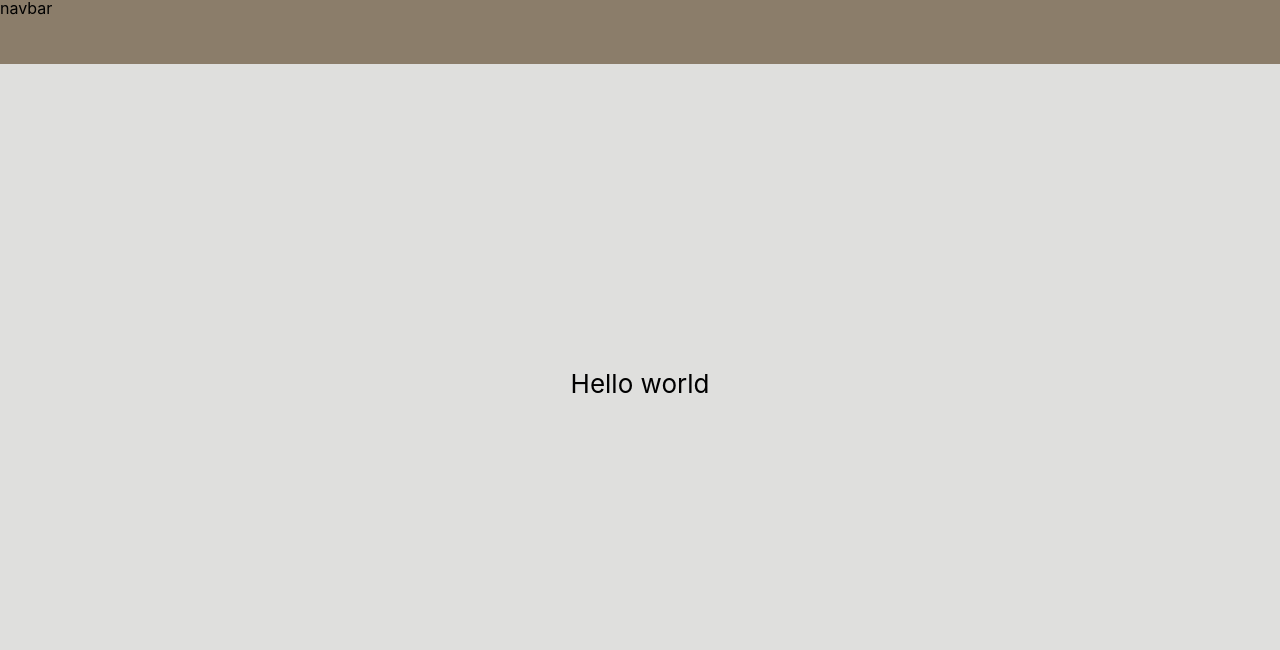
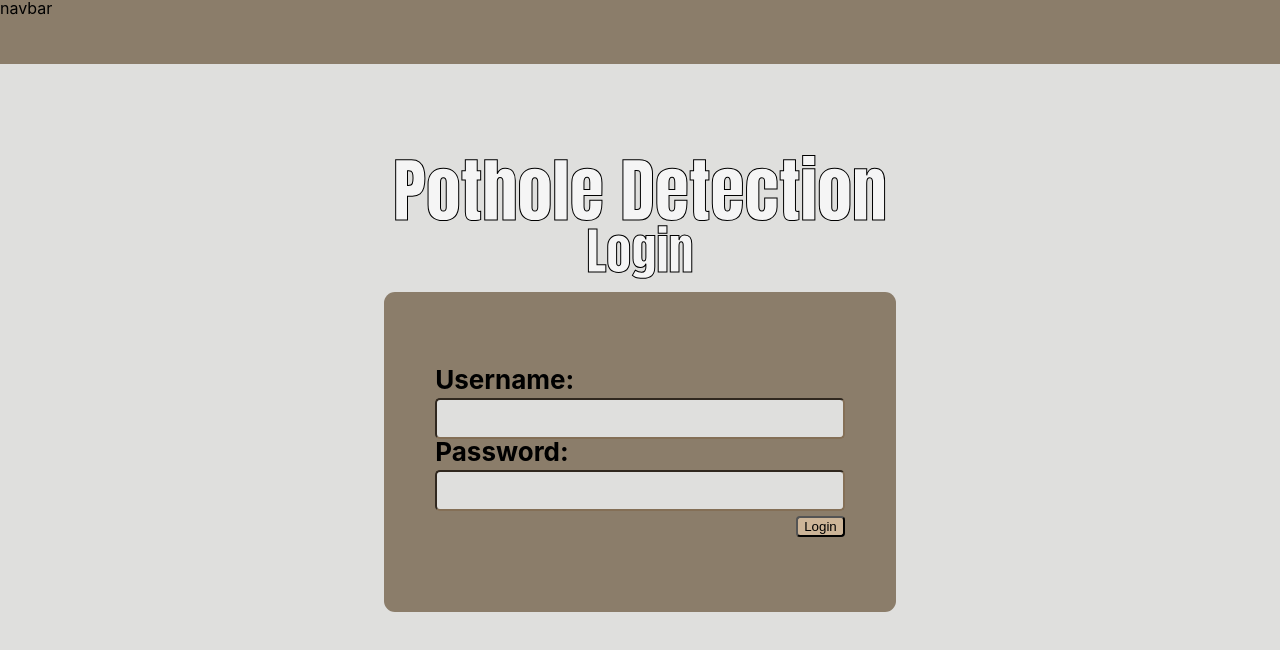
Before and after one commit to Dranelmek/ECS7019U-Advanced_Group_Project, a React (Create React App) app in the folder Frontend/councilSite/frontend/: page /login in a window 1280 px wide. Shown: the top 650 px of the page. Built offline with nearby package versions, Linux system fonts and the light colour scheme.

Commit message:
added base login page

```diff
--- a/Frontend/councilSite/frontend/src/components/App.js
+++ b/Frontend/councilSite/frontend/src/components/App.js
@@ -1,11 +1,18 @@
 import './styles/App.css';
 import Navbar from './Navbar';
+import Login from './Login';
+
 function App() {
   return (
     <div className="App">
       <Navbar />
       <header className="App-header">
-        <p>Hello world</p>
+        <div className="Page-title">
+          <p className="Login-title">Pothole Detection</p>
+          <p className="Login-subtitle">Login</p>
+        </div>
+
+        <Login />
       </header>
     </div>
   );
--- /dev/null
+++ b/Frontend/councilSite/frontend/src/components/Login.js
@@ -0,0 +1,17 @@
+import './styles/Login.css';
+
+function Login() {
+    return (
+        <div className="Login-form-container">
+            <form className="Login-form">
+                <label for="username" >Username:</label><br/>
+                <input type="text" id="username" name="username" className="Textfield"/><br/>
+                <label for="password">Password:</label><br/>
+                <input type="password" id="password" name="password" className="Textfield"/><br/>
+                <input type="submit" value="Login" className="Login-button"/>
+            </form>
+        </div>
+    );
+}
+
+export default Login;
--- a/Frontend/councilSite/frontend/src/components/styles/App.css
+++ b/Frontend/councilSite/frontend/src/components/styles/App.css
@@ -12,3 +12,17 @@
   font-size: calc(10px + 2vmin);
   color: black;
 }
+
+.Page-title {
+  text-align: center;
+  font-weight: bolder;
+  font-family: Impact;
+  color: whitesmoke;
+  -webkit-text-stroke: 1px black;
+  font-size: 50px;
+  padding-bottom: 2vh;
+}
+
+.Page-title .Login-title {
+  font-size: 70px;
+}
--- /dev/null
+++ b/Frontend/councilSite/frontend/src/components/styles/Login.css
@@ -0,0 +1,38 @@
+.Login-form-container {
+    background-color: rgb(139, 125, 106);
+    border-radius: 11px;
+    width: 40vw;
+    min-width: 200px;
+    height: 50%;
+    max-height: 50%;
+    min-height: 155px;
+    display: flex;
+    align-items: center;
+    justify-content: center;
+}
+
+.Login-form {
+    width: 80%;
+
+}
+
+.Login-form label {
+    font-weight: bold;
+}
+
+.Login-form .Textfield {
+    background-color: rgb(223, 223, 221);
+    border-color: rgb(132, 111, 86);
+    border-radius: 5px;
+    width: 98%;
+    height: 35px;
+    font-size: 20px;
+    margin-top: 5px;
+}
+
+.Login-button {
+    float: right;
+    background-color: rgb(205, 181, 152);
+    border-radius: 4px;
+    margin-top: 1%;
+}
```
